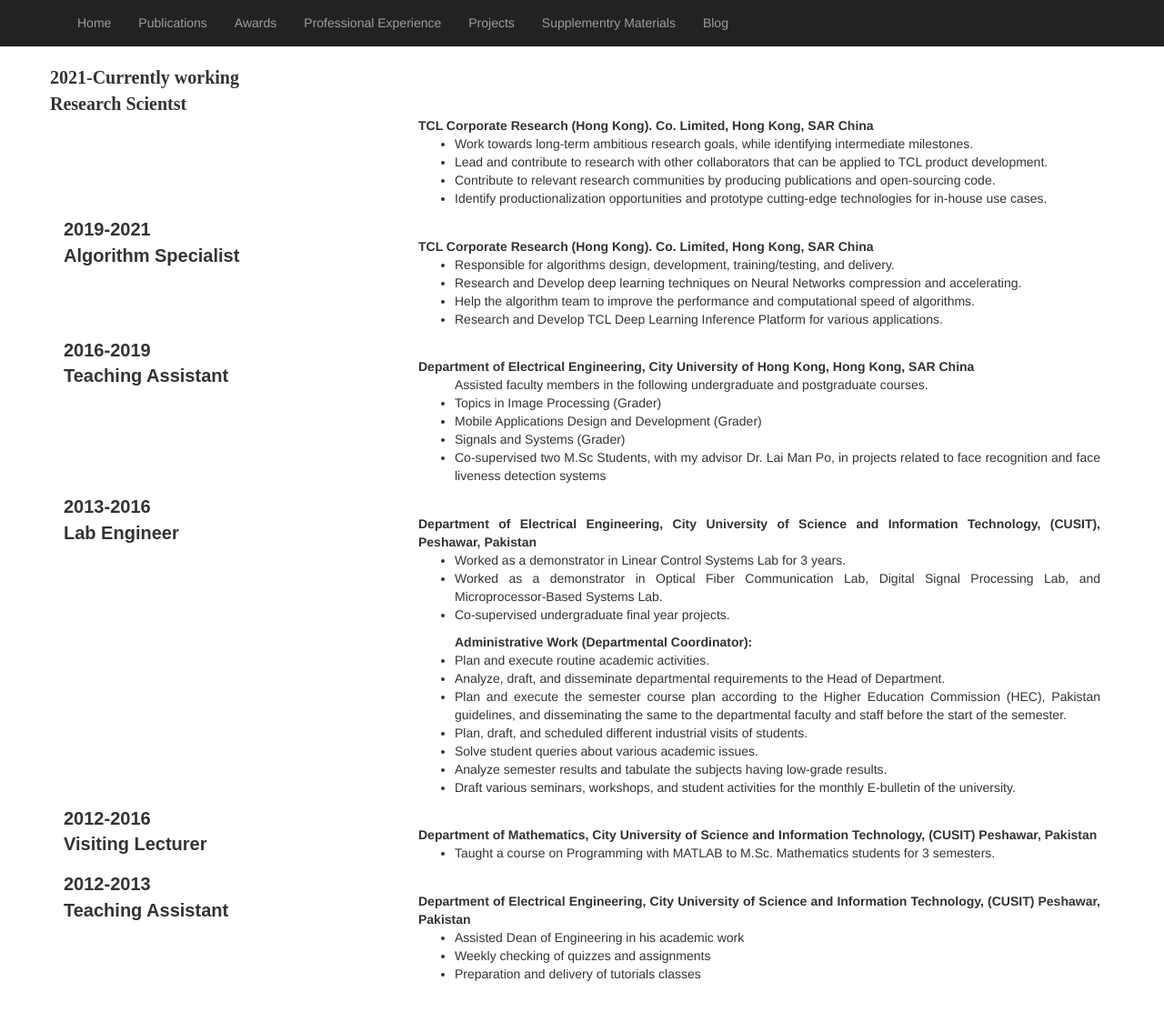
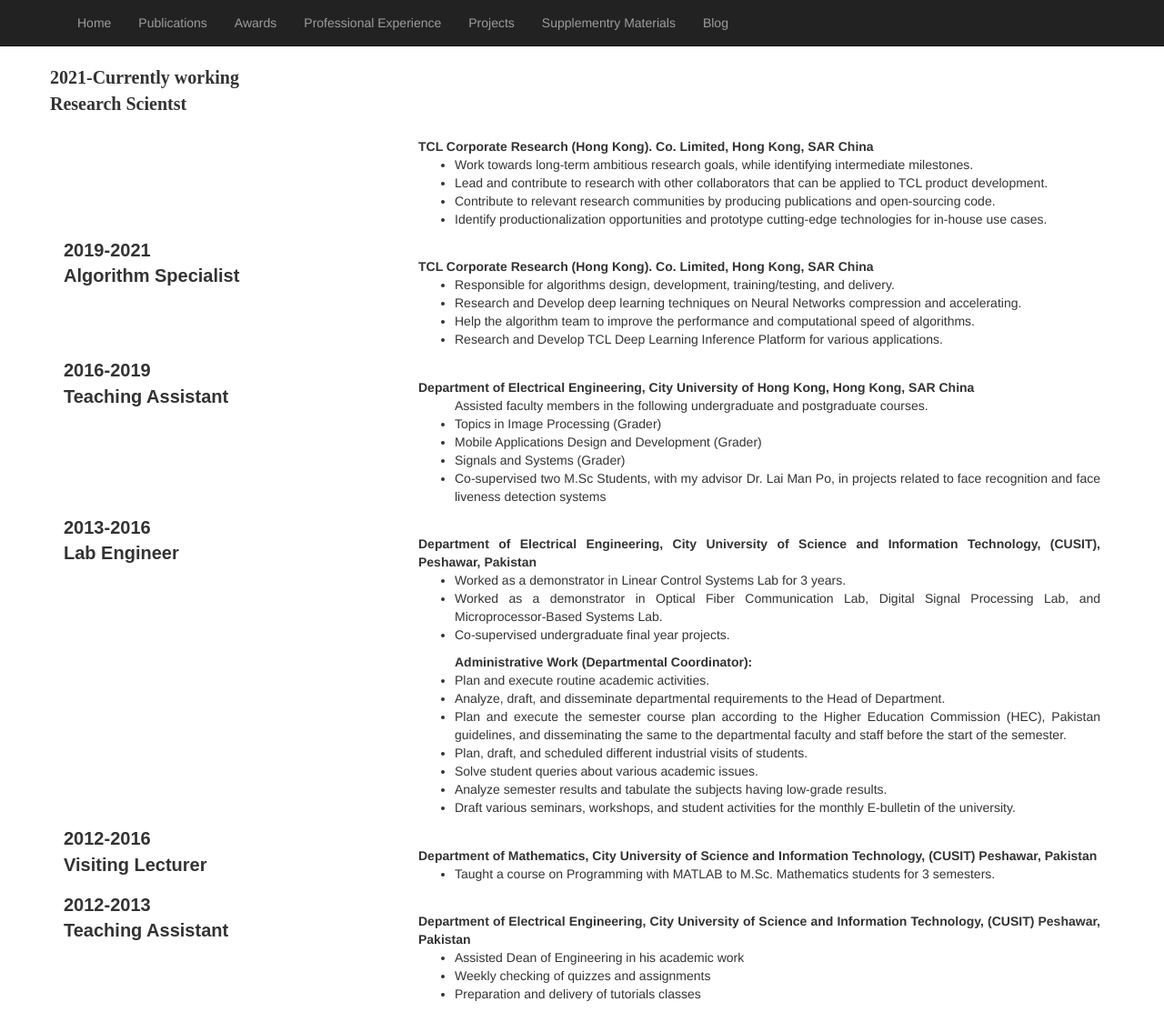
Before and after one commit to yasar-rehman/yasar, a Jekyll site: the page built from experience.md, in a window 1280 px wide. Shown: the whole page at 91% size. Built offline with Jekyll 4.4.1, drawn with Linux system fonts in a browser that asks for light colours; some web fonts are replaced; before the commit the page ends 1091 px from its top, so only the background shows below that.

Commit message:
Update experience.md

```diff
--- a/experience.md
+++ b/experience.md
@@ -4,11 +4,11 @@
 ---
 <div class="row">
  <div clss="col-md-4 pull-left">
-  <div style="font-family: 'Oswald', san-serif; font-size: 20px;"><b>2021-Currently working<br>
+  <div style="margin-top3%; font-family: 'Oswald', san-serif; font-size: 20px;"><b>2021-Currently working<br>
    Research Scientst </b> </div>
    </div>
   <div class="col-md-8 pull-right">
-      <div style="margin-top:0%; text-align:justify;">
+      <div style="margin-top:3%; text-align:justify;">
     <b>TCL Corporate Research (Hong Kong). Co. Limited, Hong Kong, SAR China</b> <br>
        <ul>
         <li>Work towards long-term ambitious research goals, while identifying intermediate milestones.</li>
```
